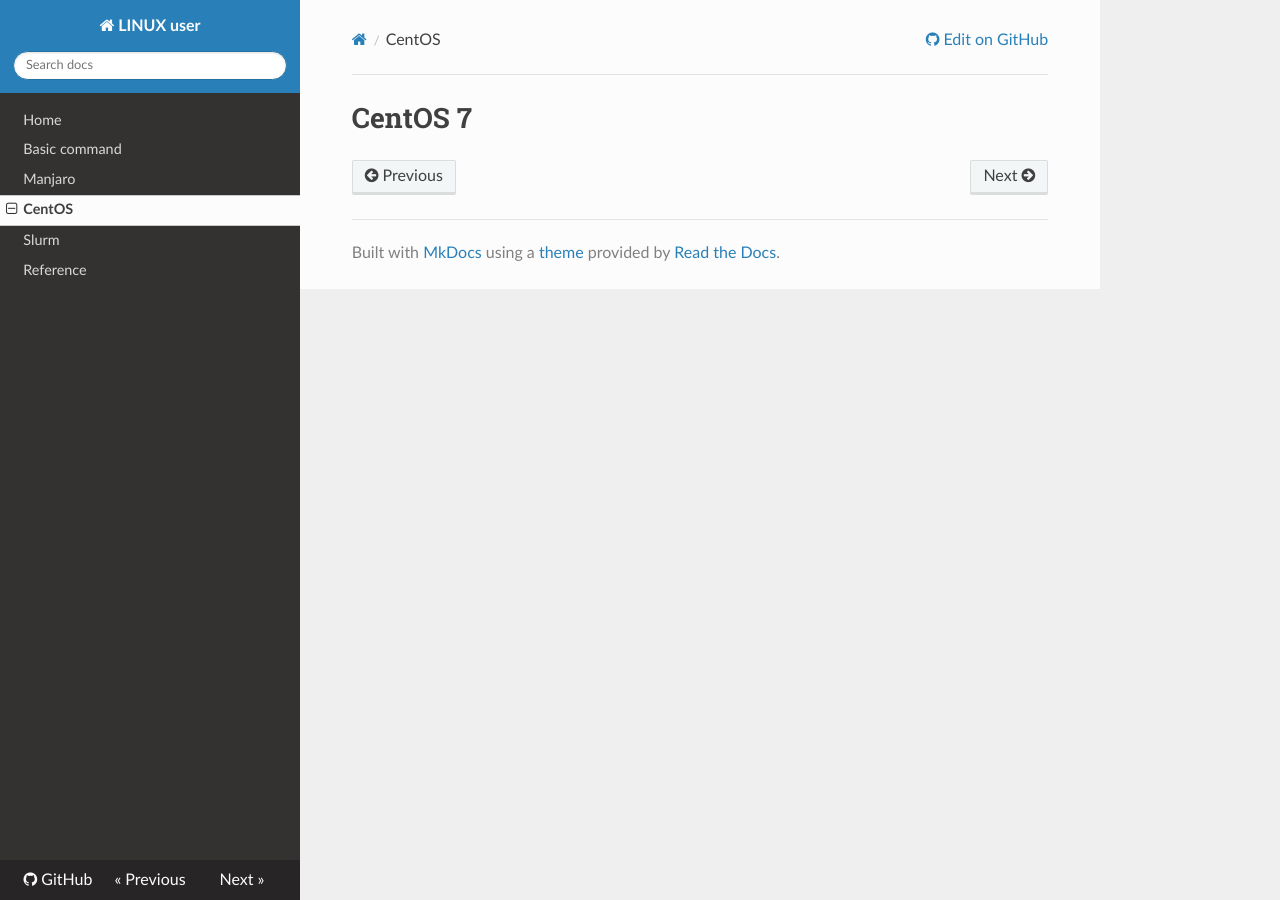
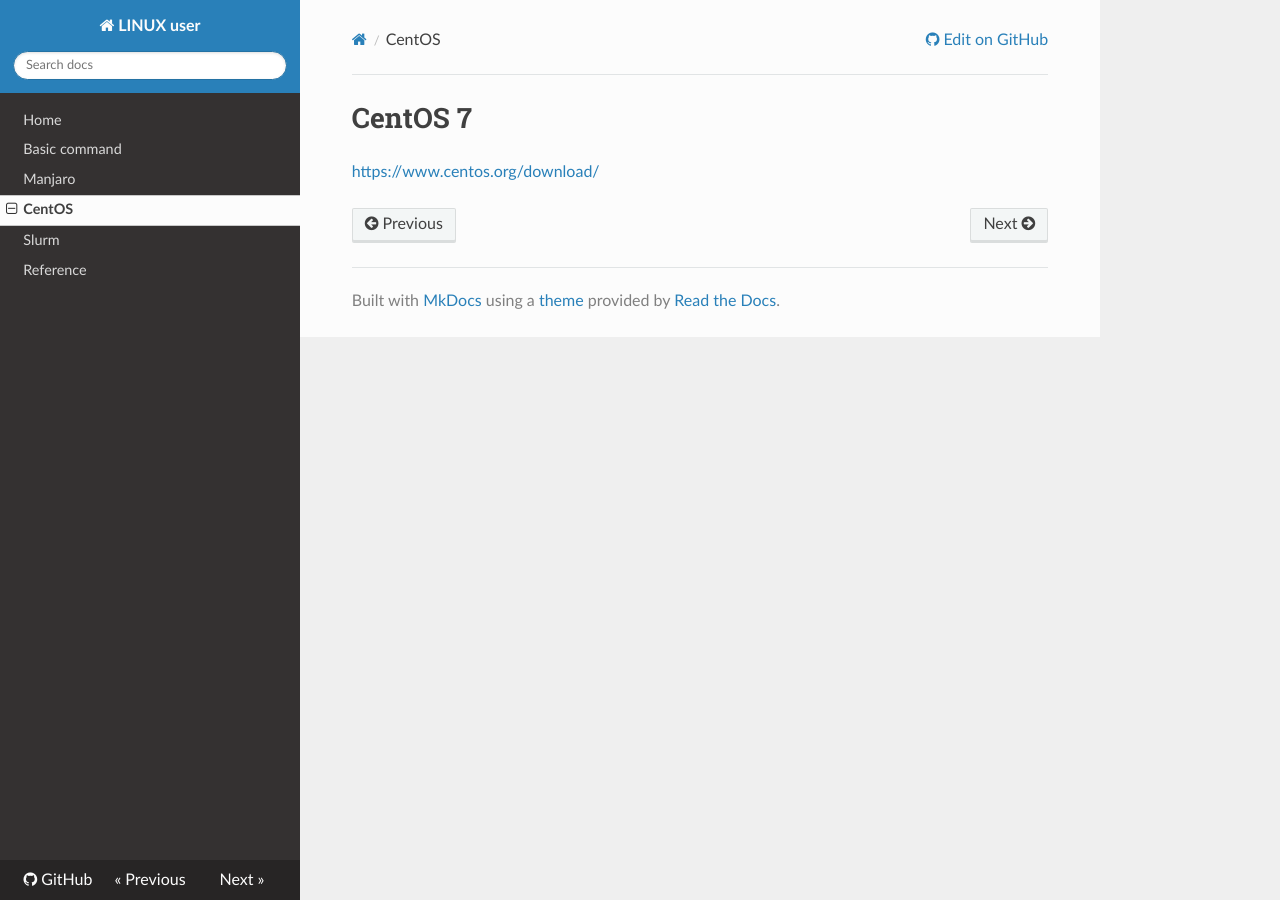
Before and after one commit to WonyoungCho/LINUX, an MkDocs documentation site: the page built from docs/centos_conf.md, in a window 1280 px wide. Built offline with MkDocs 1.6.1, drawn with Linux system fonts in a browser that asks for light colours; nearby versions of some CDN libraries; old or Windows-style settings are respelled for this version of MkDocs; part of the change alters nothing that is shown.

Commit message:
Update centos_conf.md

```diff
--- a/docs/centos_conf.md
+++ b/docs/centos_conf.md
@@ -1 +1,3 @@
 # CentOS 7
+
+<a href="https://www.centos.org/download/" target="_blank"> https://www.centos.org/download/</a>
```
